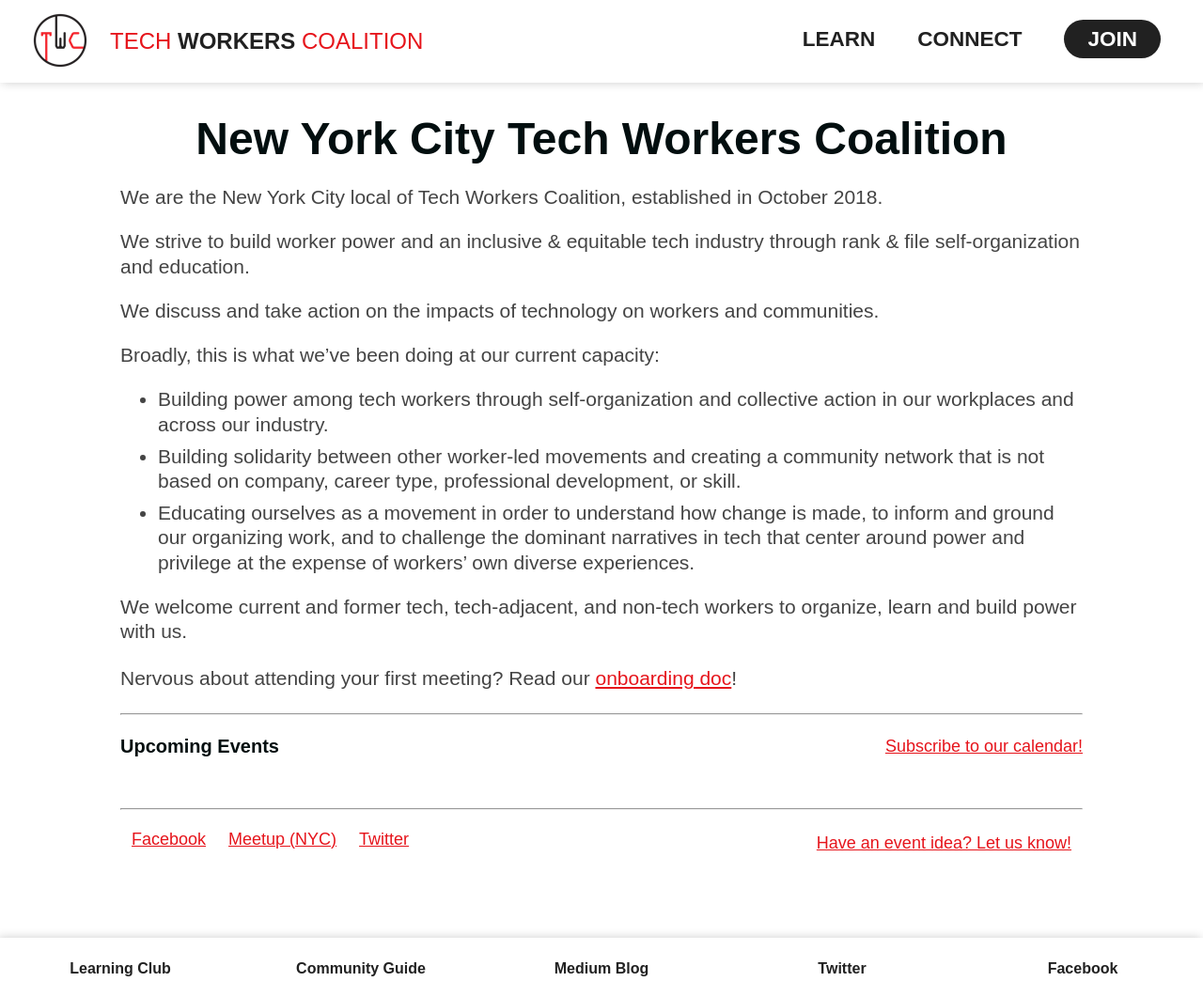
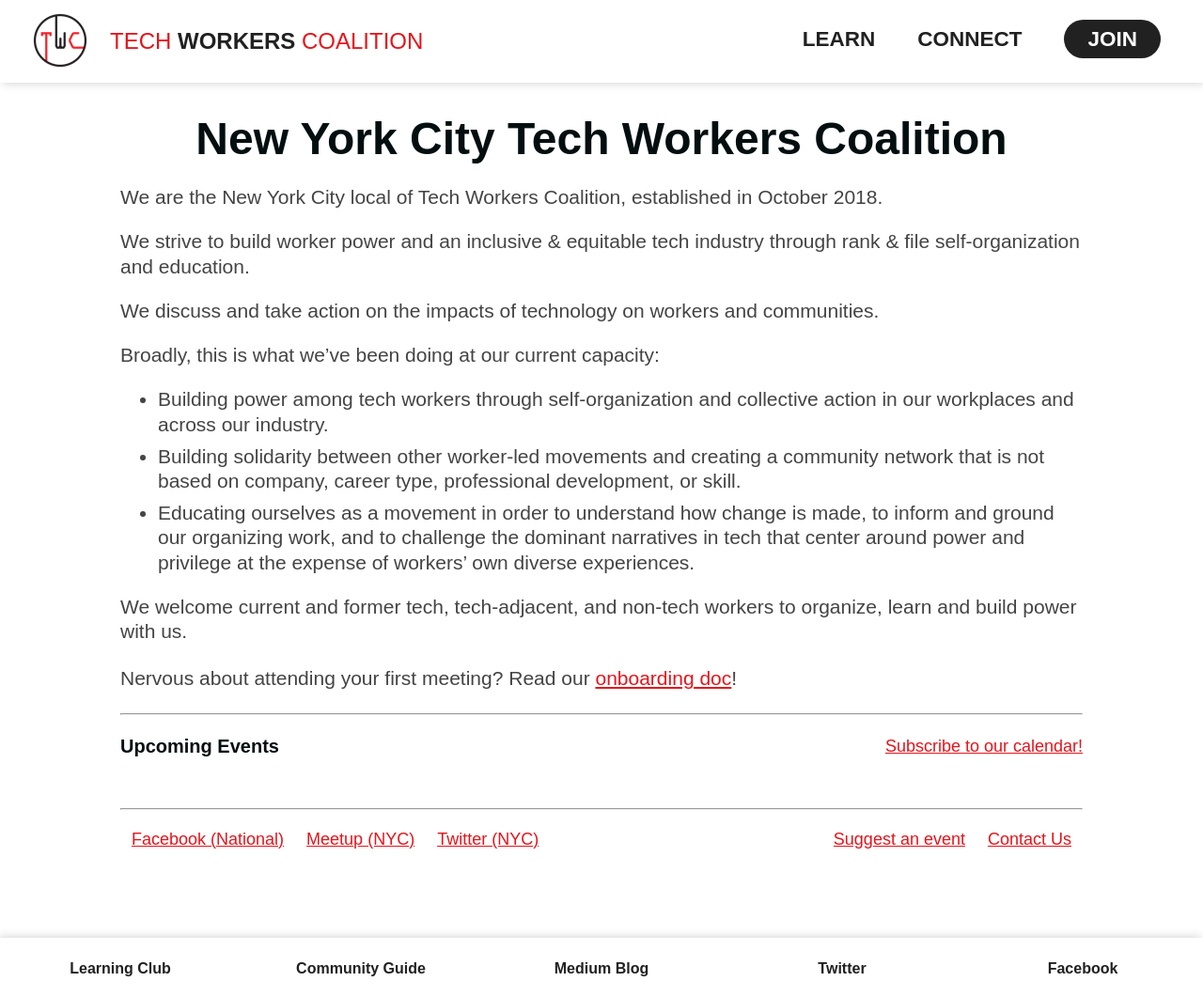
Before and after one commit to techworkersco/twc-site, a Jekyll site: the page built from nyc-home.md, in a window 1280 px wide and 1061 px high. Shown: the whole window at 94% size. Built offline with Jekyll 4.4.1, drawn with Linux system fonts in a browser that asks for light colours; nearby versions of some CDN libraries.

Commit message:
fix urls, and add contact form

```diff
--- a/nyc-home.md
+++ b/nyc-home.md
@@ -39,13 +39,22 @@
 
 <div class="flex jBetween bottomLinks">
   <ul class="flex social">
-   <li><a href="https://www.facebook.com/TechWorkersCoalition">Facebook</a></li>
+   <li><a href="https://www.facebook.com/TechWorkersCoalition">Facebook (National)</a></li>
    <li><a href="https://www.meetup.com/Tech-Workers-Coalition-NYC">Meetup (NYC)</a></li>
-   <li><a href="https://twitter.com/techworkersco)">Twitter</a></li>
+   <li><a href="https://twitter.com/techworkerscony">Twitter (NYC)</a></li>
   </ul>
-  <a href="https://docs.google.com/forms/d/e/1FAIpQLSeV4tzvOnYpzfXekaLPqWmIyT09YwNsFa5EEEbmybvT7zXXmw/viewform">
-    Have an event idea? Let us know!
-  </a>
+  <ul class="flex social">
+    <li>
+      <a href="https://forms.gle/1rFMvppxPj7FvShbA">
+        Suggest an event
+      </a>
+    </li>
+    <li>
+      <a href="https://forms.gle/MSXFCjif2nVfB75E8">
+        Contact Us
+      </a>
+    </li>
+  </ul>
 </div>
 
 <script src="https://cdnjs.cloudflare.com/ajax/libs/moment.js/2.24.0/moment.min.js"></script>
```
